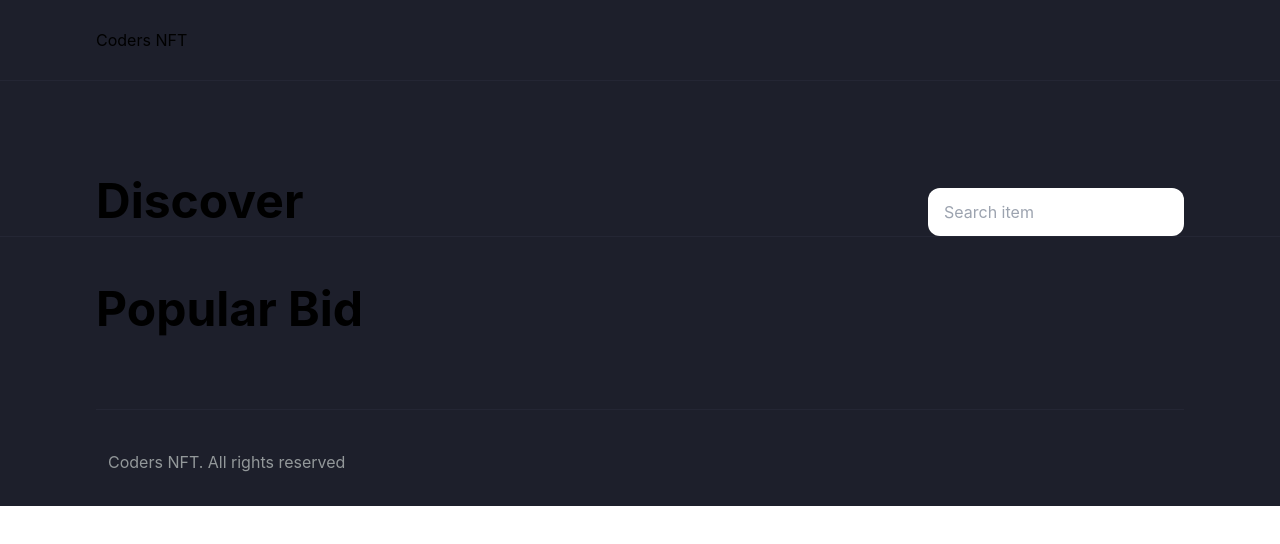
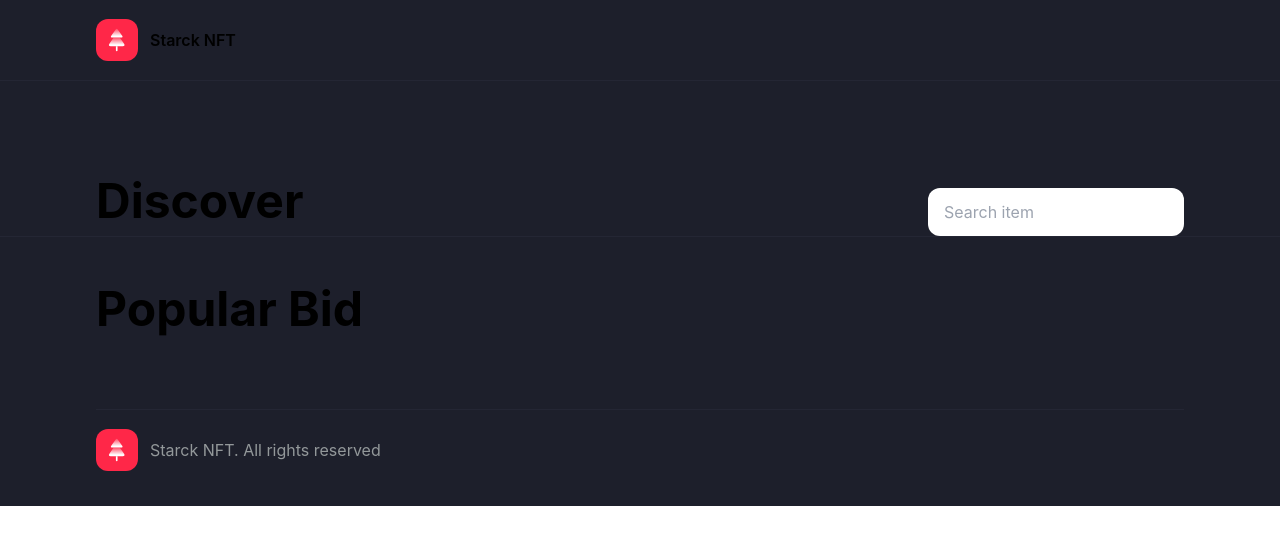
Before and after one commit to jonathancsr/nft-shop, a Next.js app: page / in a window 1280 px wide. Shown: the top 544 px of the page. Built offline with nearby package versions, Linux system fonts and the light colour scheme.

Commit message:
feat: add logo

```diff
--- /dev/null
+++ b/assets/Logo.tsx
@@ -0,0 +1,51 @@
+import React from "react";
+
+export default function Logo() {
+  return (
+    <svg
+      xmlns="http://www.w3.org/2000/svg"
+      width="42"
+      height="42"
+      fill="none"
+      viewBox="0 0 42 42"
+    >
+      <rect width="42" height="42" fill="#FF2748" rx="12"></rect>
+      <path
+        fill="url(#paint0_linear_3342_4375)"
+        d="M25.235 18.624H16.21c-1.277 0-1.72-.855-.974-1.894l4.513-6.32c.53-.758 1.418-.758 1.948 0l4.513 6.32c.747 1.04.303 1.894-.974 1.894z"
+      ></path>
+      <path
+        fill="url(#paint1_linear_3342_4375)"
+        d="M26.771 27.217h-12.1c-1.71 0-2.294-1.136-1.287-2.522l4.318-6.071h6.039l4.318 6.071c1.006 1.386.422 2.522-1.288 2.522z"
+      ></path>
+      <path
+        fill="#fff"
+        d="M21.534 27.217v4.33a.818.818 0 01-.812.81.818.818 0 01-.812-.81v-4.33h1.623z"
+      ></path>
+      <defs>
+        <linearGradient
+          id="paint0_linear_3342_4375"
+          x1="20.722"
+          x2="20.722"
+          y1="5.803"
+          y2="21.276"
+          gradientUnits="userSpaceOnUse"
+        >
+          <stop offset="0.154" stopColor="#fff" stopOpacity="0"></stop>
+          <stop offset="0.741" stopColor="#fff"></stop>
+        </linearGradient>
+        <linearGradient
+          id="paint1_linear_3342_4375"
+          x1="20.721"
+          x2="20.721"
+          y1="14.672"
+          y2="29.812"
+          gradientUnits="userSpaceOnUse"
+        >
+          <stop offset="0.154" stopColor="#fff" stopOpacity="0"></stop>
+          <stop offset="0.741" stopColor="#fff"></stop>
+        </linearGradient>
+      </defs>
+    </svg>
+  );
+}
--- a/pages/_footer.tsx
+++ b/pages/_footer.tsx
@@ -1,9 +1,12 @@
+import Logo from "../assets/Logo";
+
 export default function Footer() {
   return (
     <div className="px-24 mt-10 pb-4">
       <hr className="w-full border-[#242634] mt-12"/>
-      <div className="h-16 py-10 flex items-start">
-        <p className="ml-3 text-[#93989a]">Coders NFT. All rights reserved</p>
+      <div className="h-16 py-10 flex items-center">
+        <Logo />
+        <p className="ml-3 text-[#93989a]">Starck NFT. All rights reserved</p>
       </div>
     </div>
   )
--- a/pages/_navbar.tsx
+++ b/pages/_navbar.tsx
@@ -1,10 +1,13 @@
+import Logo  from "../assets/Logo";
+
 export default function Navbar() {
   return (
     <div>
       <div className="h-2 px-24 py-10 flex items-center cursor-pointer">
-        <p>Coders NFT</p>
+        <Logo />
+        <p className="ml-3 font-semibold">Starck NFT</p>
       </div>
-      <hr className="w-full border-[#242634]"/>
+      <hr className="w-full border-[#242634]" />
     </div>
-  )
+  );
 }
```
